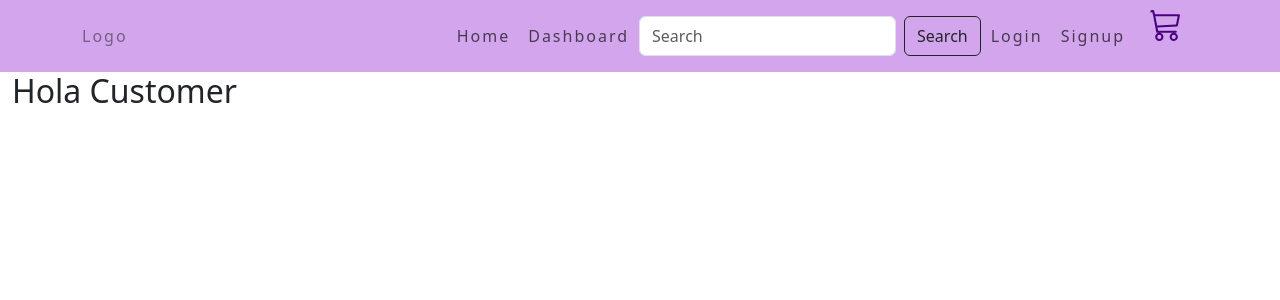
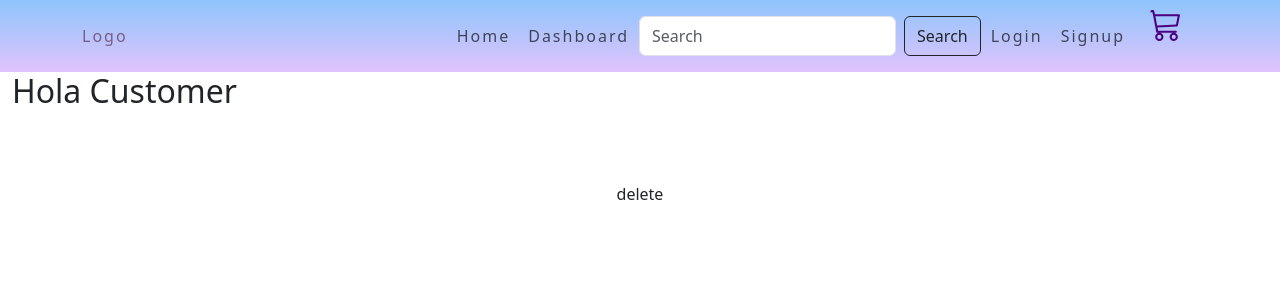
Before and after one commit to luncied/E-Commerce, a React (Vite) app: page /secret in a window 1280 px wide. Shown: the top 300 px of the page. Built offline with nearby package versions, Linux system fonts and the light colour scheme; no server answers.

Commit message:
onClick handler works by clicking on button         To do:             --> Dashboard (continue)             --> Secret section             --> Change onClick handler so clicking in text or icon also works 	#

```diff
--- a/src/components/NavBar/navBar.scss
+++ b/src/components/NavBar/navBar.scss
@@ -2,7 +2,10 @@
 $menuColor: #775e86;
 
 .header {
-  background-color: #d2a5ec;
+  background-image: linear-gradient(to top, #e0c3fc 0%, #8ec5fc 100%);
+  // background-image: linear-gradient(to top, #30cfd0 0%, #330867 100%);
+  // background-image: linear-gradient(to top, #cd9cf2 0%, #f6f3ff 100%);
+  // background-image: linear-gradient(to top, #fbc2eb 0%, #a6c1ee 100%);
   display: flex;
   justify-content: space-between;
   align-items: center;
--- a/src/components/SideBar/SideBar.jsx
+++ b/src/components/SideBar/SideBar.jsx
@@ -12,19 +12,19 @@ function SideBar () {
         <hr className='text-white d-none d-sm-block' />
         <ul className='nav nav-pills flex-column mt-2 mt-sm-0' id='secret-menu'>
           <li className='nav-item my-sm-1 my-2'>
-            <a className='nav-link text-white text-center text-sm-start' id='add' aria-current='page' onClick={handleClickChange}>
+            <a className='nav-link text-white text-center text-sm-start' aria-current='page' id='add' onClick={handleClickChange}>
               <i className='fa-solid fa-gauge' />
               <span className='ms-2 d-none d-sm-inline'>Crear producto</span>
             </a>
           </li>
           <li className='nav-item my-sm-1 my-2'>
-            <a className='nav-link text-white text-center text-sm-start' id='edit' aria-current='page' onClick={handleClickChange}>
+            <a className='nav-link text-white text-center text-sm-start' aria-current='page' id='edit' onClick={handleClickChange}>
               <i className='fa fa-house' />
               <span className='ms-2 d-none d-sm-inline'>Editar un producto</span>
             </a>
           </li>
           <li className='nav-item my-sm-1 my-2'>
-            <a className='nav-link text-white text-center text-sm-start' id='del' aria-current='page' onClick={handleClickChange}>
+            <a className='nav-link text-white text-center text-sm-start' aria-current='page' id='del' onClick={handleClickChange}>
               <i className='fa fa-users' />
               <span className='ms-2 d-none d-sm-inline'>Eliminar un producto</span>
             </a>
@@ -46,7 +46,7 @@ function SideBar () {
           </li> */}
         </ul>
       </div>
-      <div>
+      {/* <div>
         <div className='dropdown open'>
           <a
             className='btn btn-border-none outline-none text-white dropdown-toggle text-center text-sm-start'
@@ -63,7 +63,7 @@ function SideBar () {
             <a className='dropdown-item' href='#'>Settings</a>
           </div>
         </div>
-      </div>
+      </div> */}
     </div>
   )
 }
--- a/src/context/SecretContext.jsx
+++ b/src/context/SecretContext.jsx
@@ -8,7 +8,13 @@ function SecretProvider ({ children }) {
   const [page, setPage] = useState('')
 
   function handleClickChange (e) {
-    setPage(e.target.id)
+    if (e.target.tagName === 'A') {
+      setPage(e.target.id)
+      return
+    }
+    if (e.target.tagName === 'I' || e.target.tagName === 'SPAN') {
+      setPage(e.target.parentElement.id)
+    }
   }
 
   useEffect(() => {
--- a/src/pages/AddProduct.jsx
+++ b/src/pages/AddProduct.jsx
@@ -1,7 +1,10 @@
 function AddProduct() {
+  // Crear un container con el borde unicamente por debajo
   return (
-    <div className=" tw-ms-80">
-      add
+    <div className='container text-center tw-min-w-full'>
+      <div className='container tw-h-20 tw-min-w-full tw-items-center tw-font-bold tw-text-2xl tw-border-solid'>
+        Crear Producto
+      </div>
     </div>
   )
 }
--- a/src/pages/Dashboard.jsx
+++ b/src/pages/Dashboard.jsx
@@ -22,7 +22,7 @@ function Dashboard () {
   }, [userPayload.id])
 
   return (
-    <div className='tw-container tw-max-w-full tw-flex tw-flex-col tw-justify-evenly tw-items-center tw-w-screen tw-h-screen tw-pt-20'>
+    <div className='tw-container tw-max-w-full tw-flex tw-flex-col tw-justify-evenly tw-items-center tw-w-screen tw-h-screen tw-pt-4'>
       <h2 className=''>
         Información del Usuario
       </h2>
--- a/src/pages/Secret.jsx
+++ b/src/pages/Secret.jsx
@@ -1,6 +1,6 @@
-import { useEffect, useState } from 'react'
 import { useAuthContext } from '~/hooks/useAuthContext'
 import { useSecretContext } from '../hooks/useSecretContext'
+import { AddProduct, DeleteProduct, EditProduct } from '~/pages'
 import SideBar from '../components/SideBar/SideBar'
 import '~/styles/Secret.scss'
 
@@ -17,7 +17,15 @@ function Secret () {
             ? <SideBar />
             : <h2>Hola Customer</h2>
           }
-          <div className='d-flex felx-column justify-content-between col-auto min-vh-100'>{page}</div>
+          <div className='container flex-column text-center col-auto xs:tw-min-w-[70%] sm:tw-min-w-[60%] lg:tw-min-w-[75%] tw-pt-16'>
+            {
+            page === 'add'
+              ? <AddProduct />
+              : page === 'edit'
+                ? <EditProduct />
+                : <DeleteProduct />
+            }
+          </div>
         </div>
       </div>
     </>
```
